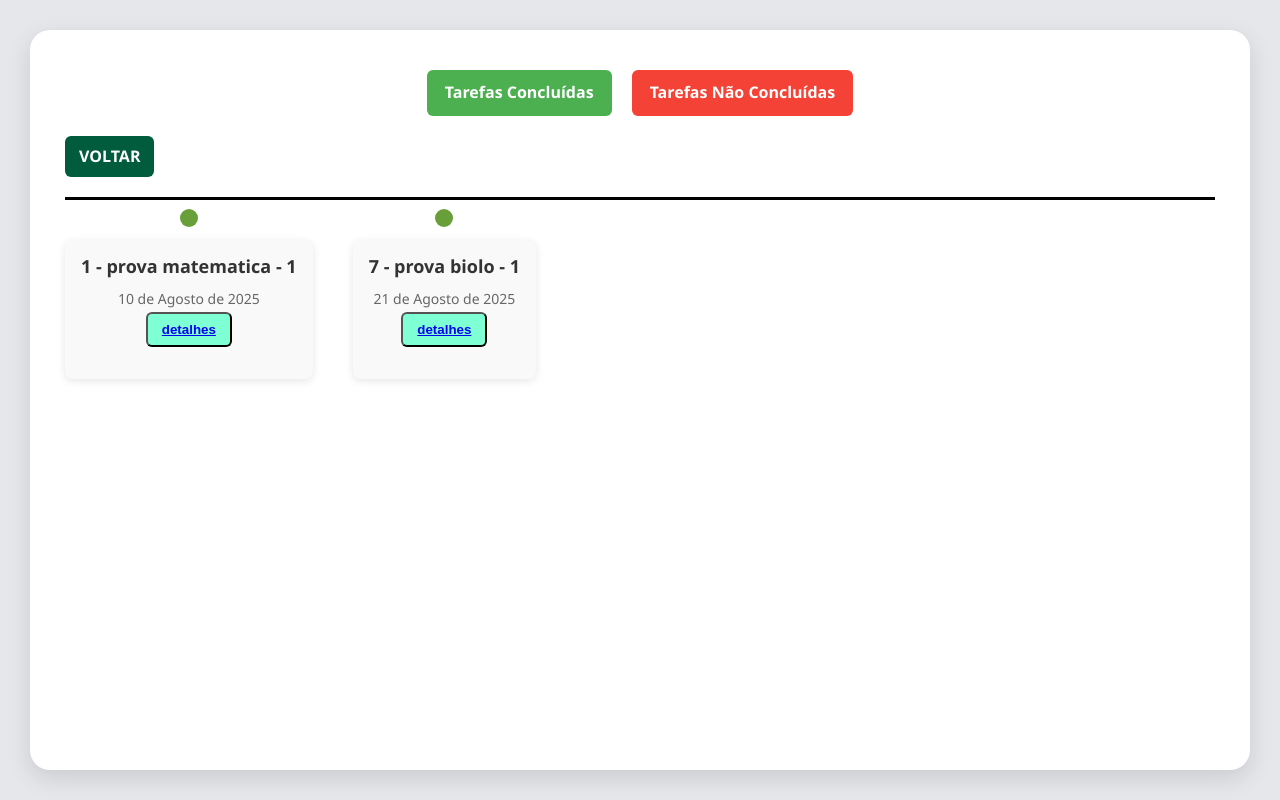
After one commit to bielzinho77777/estudos-python-2.0, a Django app: page /linhadotempotrue/ in a window 1280 px wide. The commit adds this page. Run offline with Django 5.2, Linux system fonts and the light colour scheme; data comes from the database, SQL or seed files in the repository; both versions use the stored data as it was after the commit.

Commit message:
linha do tempo

```diff
--- a/prjagendda/main/urls.py
+++ b/prjagendda/main/urls.py
@@ -3,9 +3,14 @@ from . import views
 
 urlpatterns = [
     path('', views.index, name='index'),
+    path('compromissos/', views.compromissos, name='compromissos'),
+
     path('detalhes/<int:id>', views.detalhes, name='detalhes_evento'),
     path('excluir/<int:id>', views.excluir, name='excluir_evento'),
     path('adicionar-eventos/', views.criar_eventos, name='adicionar_eventos'),
+
+    # paths para a linha do tempo, era pra eu criar uma nova app, mas nao farei isso
+    path('linhadotempofalse/', views.linhadotempofalse, name="linha-tempo-false"),
+    path('linhadotempotrue/', views.linhadotempotrue, name="linha-tempo-true"),
 #
-
 ]
--- a/prjagendda/main/views.py
+++ b/prjagendda/main/views.py
@@ -1,8 +1,10 @@
 from django.shortcuts import render, get_object_or_404, redirect
+from django.core.paginator import Paginator
 import datetime
 from .models import DatasEventos
 from .forms import Minha_Forms
 # Create your views here.
+
 def datahj():
     data_hoje = datetime.date.today()
     data_hoje = data_hoje.strftime("%d/%m/%Y")
@@ -16,11 +18,13 @@ def tarefaspendentes():
         if i.status == False:
             cont += 1
     return cont
-
 def index(request):
+    context = {'data_hoje': datahj(), 'tarefaspendentes': tarefaspendentes()}
+    return render(request, 'index.html', context=context)
+def compromissos(request):
     eventos = DatasEventos.objects.all().order_by("prioridade")
     context = {'data_hoje': datahj(), 'eventos': eventos, 'tarefaspendentes': tarefaspendentes()}
-    return render(request, 'index.html', context=context)
+    return render(request, 'compromissos.html', context=context)
 
 def detalhes(request, id):
     evento = get_object_or_404(DatasEventos,id=id)
@@ -39,7 +43,7 @@ def detalhes(request, id):
 def excluir(request, id):
     evento = get_object_or_404(DatasEventos,id=id)
     evento.delete()
-    return redirect("index")
+    return redirect("compromissos")
 def criar_eventos(request):
     if request.method == "POST":
         form = Minha_Forms(request.POST)
@@ -57,3 +61,22 @@ def criar_eventos(request):
         form = Minha_Forms()
         context = {'form': form}
         return render(request, "criar.html", context)
+
+#linha do tempo
+def linhadotempofalse(request):
+    objetos = DatasEventos.objects.filter(status = False).all().order_by("data_fim")
+    datas_paginator = Paginator(objetos,3)
+    page_num = request.GET.get('page')
+    page = datas_paginator.get_page(page_num)
+    context = {'page': page}
+
+    return render(request, "linhatempo/linhadotempofalse.html", context)
+
+def linhadotempotrue(request):
+    objetos = DatasEventos.objects.filter(status = True).all().order_by("data_fim")
+    datas_paginator = Paginator(objetos,3)
+    page_num = request.GET.get('page')
+    page = datas_paginator.get_page(page_num)
+    context = {'page': page}
+
+    return render(request, "linhatempo/linhatrue.html", context)
--- /dev/null
+++ b/prjagendda/static/css/linhatempo/linha_tempo_true.css
@@ -0,0 +1,132 @@
+/* Área principal */
+/* Forçar largura total apenas nesta página */
+.container {
+    max-width: 100% !important;
+    width: 100% !important;
+    border-radius: 0 !important; /* opcional */
+}
+
+.conteudo {
+    max-width: 100% !important;
+    width: 100% !important;
+}
+
+
+/* Botão voltar */
+.btn-voltar {
+    display: inline-block;
+    margin-bottom: 20px;
+    padding: 8px 14px;
+    background-color: rgb(0, 92, 61);
+    color: white;
+    text-decoration: none;
+    border-radius: 6px;
+    font-weight: bold;
+}
+.btn-detalhes {
+    display: inline-block;
+    margin-bottom: 20px;
+    padding: 8px 14px;
+    background-color:aquamarine;
+    color: white;
+    text-decoration: none;
+    border-radius: 6px;
+    font-weight: bold;
+}
+/* Linha do tempo horizontal */
+.timeline-horizontal {
+    display: flex;
+    align-items: flex-start;
+    position: relative;
+    padding: 20px 0;
+    border-top: 3px solid black;
+    gap: 40px;
+}
+
+/* Cada evento */
+.timeline-item {
+    position: relative;
+    text-align: center;
+    min-width: 180px;
+}
+
+/* Bolinha */
+.timeline-dot {
+    position: absolute;
+    top: -11px;
+    left: 50%;
+    transform: translateX(-50%);
+    width: 18px;
+    height: 18px;
+    background-color:  #689f38;
+    border-radius: 50%;
+}
+
+/* Caixa de conteúdo */
+.timeline-content {
+    margin-top: 20px;
+    background: #f9f9f9;
+    padding: 12px 16px;
+    border-radius: 8px;
+    box-shadow: 0 2px 8px rgba(0,0,0,0.1);
+    min-width: 150px;
+}
+
+.timeline-content h2 {
+    margin: 0 0 5px;
+    font-size: 18px;
+}
+
+.timeline-content .data {
+    font-size: 14px;
+    color: #666;
+}
+
+/* Paginação */
+.paginacao {
+    display: flex;
+    justify-content: center;
+    margin-top: 20px;
+}
+
+.btn-paginacao {
+    padding: 8px 12px;
+    margin: 0 5px;
+    background-color: #2196F3;
+    color: white;
+    text-decoration: none;
+    border-radius: 6px;
+}
+.btn-paginacao:hover {
+    background-color: #0b7dda;
+}
+/* Navbar no topo */
+.timeline-navbar {
+    display: flex;
+    justify-content: center;
+    gap: 20px;
+    margin-bottom: 20px;
+}
+
+.nav-btn {
+    padding: 10px 18px;
+    border-radius: 6px;
+    font-weight: bold;
+    text-decoration: none;
+    color: white;
+    transition: background 0.2s ease;
+}
+
+.nav-btn.concluido {
+    background-color: #4CAF50; /* verde */
+}
+.nav-btn.concluido:hover {
+    background-color: #43a047;
+}
+
+.nav-btn.nao-concluido {
+    background-color: #f44336; /* vermelho */
+}
+.nav-btn.nao-concluido:hover {
+    background-color: #d32f2f;
+}
--- a/prjagendda/templates/base.html
+++ b/prjagendda/templates/base.html
@@ -12,9 +12,9 @@
 </head>
 <body>
     <div class="container">
-
+        {%block navbase%}
         {%include 'navbase.html' %}
-
+        {%endblock%}
         {% block conteudo %}
         <main class="conteudo">
             <h1>Bem-vindo à sua Agenda!</h1>
--- /dev/null
+++ b/prjagendda/templates/compromissos.html
@@ -0,0 +1 @@
+{%extends "base.html"%}
--- a/prjagendda/templates/detalhes.html
+++ b/prjagendda/templates/detalhes.html
@@ -33,6 +33,6 @@
 
     </div>
 
-    <a href="{% url 'index' %}" class="btn-voltar">← Voltar</a>
+    <a href="{% url 'compromissos' %}" class="btn-voltar">← Voltar</a>
 </main>
 {% endblock %}
--- a/prjagendda/templates/index.html
+++ b/prjagendda/templates/index.html
@@ -1 +1 @@
-{%extends "base.html"%}
+{%extends 'base.html'%}
--- /dev/null
+++ b/prjagendda/templates/linhatempo/linhadotempofalse.html
@@ -0,0 +1,48 @@
+{% extends "base.html" %}
+{% load static %}
+
+{% block title %}Linha do Tempo{% endblock %}
+
+{% block cabeca %}
+<link rel="stylesheet" href="{% static 'css/linhatempo/linha_tempo.css' %}">
+{% endblock %}
+{%block navbase%}
+{%endblock%}
+{% block conteudo %}
+<main class="conteudo">
+
+    <div class="timeline-navbar">
+        <a href="{% url 'linha-tempo-true' %}" class="nav-btn concluido">Tarefas Concluídas</a>
+        <a href="{% url 'linha-tempo-false' %}" class="nav-btn nao-concluido">Tarefas Não Concluídas</a>
+    </div>
+
+    <a href="{% url 'compromissos' %}" class="btn-voltar">VOLTAR</a>
+
+    <div class="timeline-horizontal">
+        {% for objeto in page.object_list %}
+        <div class="timeline-item">
+            <div class="timeline-dot"></div>
+            <div class="timeline-content">
+                <h2>{{ objeto }}</h2>
+                <span class="data">{{ objeto.data_fim }}</span><br>
+                <button class="btn-detalhes"><a href="{% url 'detalhes_evento' id=objeto.id %}">detalhes</a></button>
+            </div>
+        </div>
+        {% empty %}
+        <p>Nenhum evento encontrado.</p>
+        {% endfor %}
+    </div>
+
+    <div class="paginacao">
+        {% if page.has_previous %}
+        <a href="{% url 'linha-tempo-false' %}?page={{ page.previous_page_number }}" class="btn-paginacao">Anterior</a>
+        {% endif %}
+
+        {% if page.has_next %}
+        <a href="{% url 'linha-tempo-false' %}?page={{ page.next_page_number }}" class="btn-paginacao">Seguinte</a>
+        {% endif %}
+    </div>
+</main>
+{% endblock %}
+{% block informacoes %}
+{% endblock %}
--- /dev/null
+++ b/prjagendda/templates/linhatempo/linhatrue.html
@@ -0,0 +1,5 @@
+{%extends 'linhatempo/linhadotempofalse.html'%}
+{%load static%}
+{% block cabeca %}
+<link rel="stylesheet" href="{% static 'css/linhatempo/linha_tempo_true.css' %}">
+{% endblock %}
--- a/prjagendda/templates/navbase.html
+++ b/prjagendda/templates/navbase.html
@@ -2,6 +2,8 @@
     <h2>Menu</h2>
     <ul>
         <li><a href="{% url 'index' %}">Início</a></li>
-        <li><a href="{% url 'index' %}">Compromissos</a></li>
+        <li><a href="{% url 'compromissos' %}">Compromissos</a></li>
+        <li><a href="{% url 'linha-tempo-false' %}">Linha do tempo</a></li>
+
     </ul>
 </aside>
```
Also changed, not shown: prjagendda/static/css/linhatempo/linha_tempo.css (added, +132 -0 lines), prj_lojavirtual/db.sqlite3, prjagendda/db.sqlite3, prjagendda/templates/compromisso.htm (deleted).
